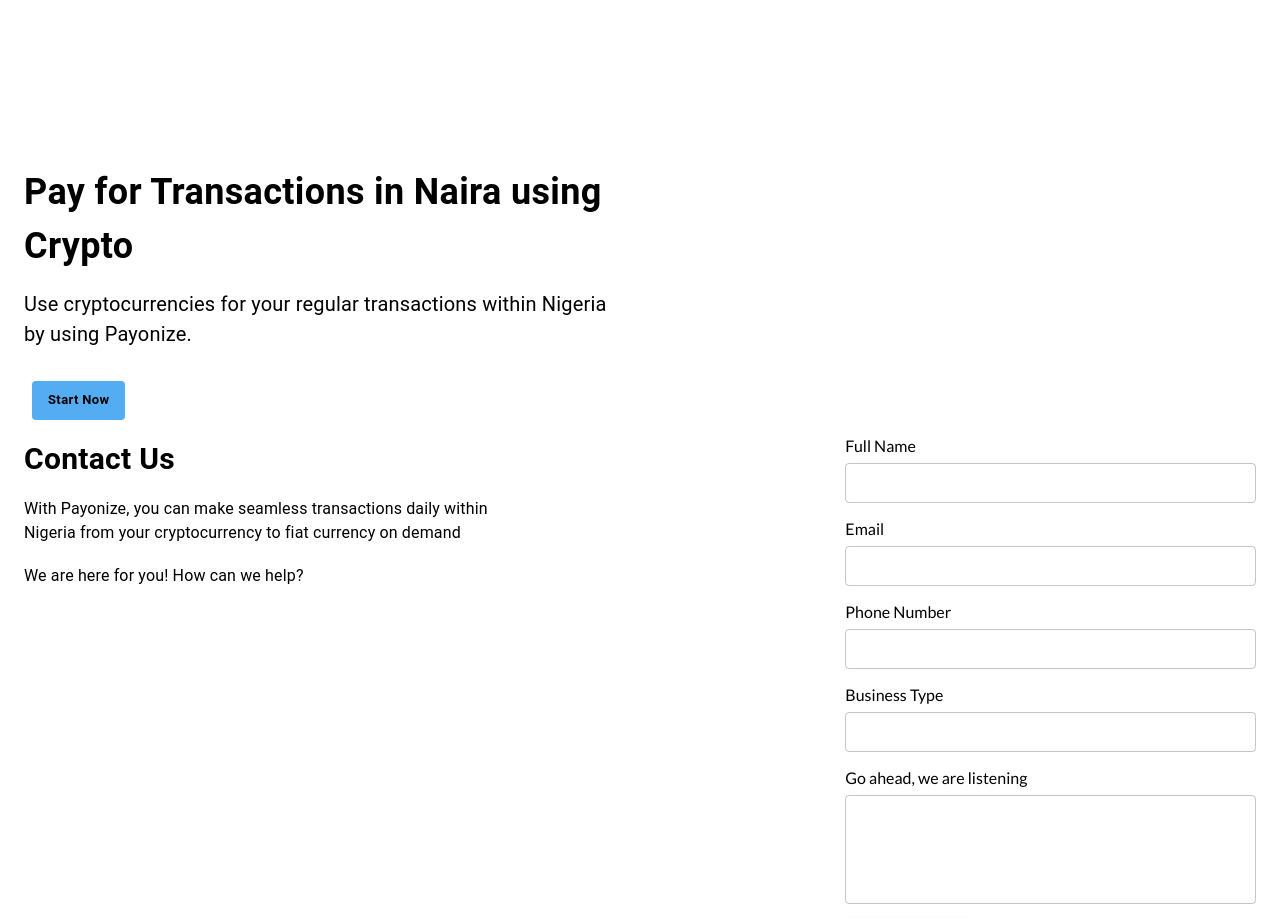
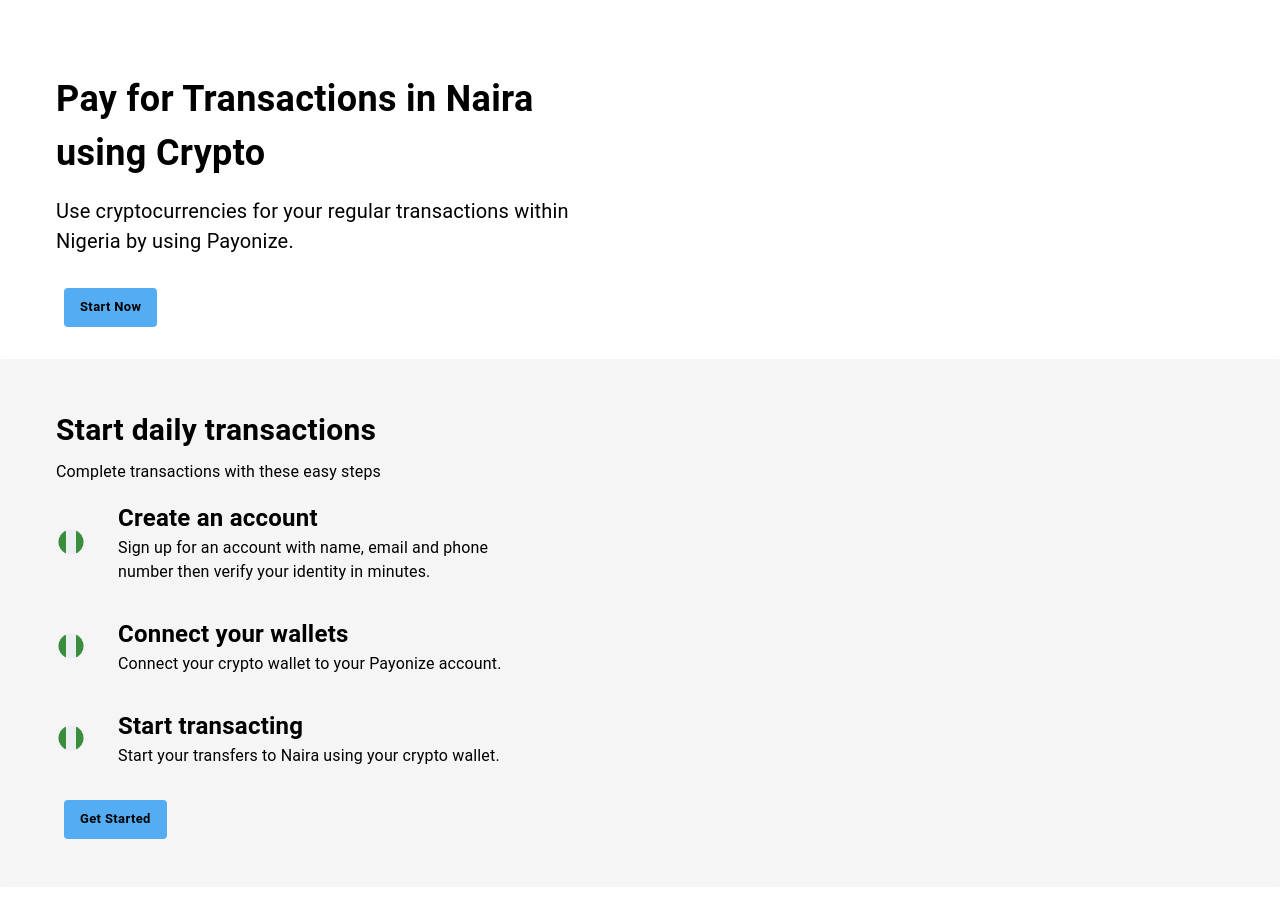
Before and after one commit to doseamp/web-frontend, a React (Create React App) app: page / in a window 1280 px wide. Shown: the part 80-998 px from the top of the page. Built offline with nearby package versions, Linux system fonts and the light colour scheme; no server answers.

Commit message:
Fixed minor style issues

```diff
--- a/src/components/ContactUs.jsx
+++ b/src/components/ContactUs.jsx
@@ -5,6 +5,7 @@
   TextField,
   Button,
   CircularProgress,
+  Container,
 } from "@mui/material";
 import { useState } from "react";
 
@@ -33,7 +34,16 @@
   };
 
   return (
-    <Box>
+    <Box
+      sx={{
+        py: 4,
+        px: {
+          xs: 2,
+          md: 4,
+        },
+      }}
+    >
+      <Container maxWidth="xl">
         <Grid container justifyContent="space-between">
           <Grid item xs={12} md={5} sx={{ py: 2 }}>
             <Typography
@@ -53,7 +63,13 @@
             <form
               onSubmit={(e) => {
                 e.preventDefault();
-              handleSubmit(fullName, email, phoneNumber, businessType, message);
+                handleSubmit(
+                  fullName,
+                  email,
+                  phoneNumber,
+                  businessType,
+                  message
+                );
               }}
             >
               <label>Full Name</label>
@@ -157,6 +173,7 @@
             </form>
           </Grid>
         </Grid>
+      </Container>
     </Box>
   );
 };
--- a/src/components/MainNavbar.jsx
+++ b/src/components/MainNavbar.jsx
@@ -47,7 +47,7 @@
   return (
     <Container maxWidth="xl">
       <AppBar
-        position="static"
+        position="fixed"
         display="flex"
         sx={{
           background: "#ffffff",
@@ -57,7 +57,7 @@
       >
         <Toolbar>
           <Link to="/">
-            <img src="logo.png" alt="logo" style={{ width: 175, height: 90 }} />
+            <img src="logo.png" alt="logo" style={{ width: 175, height: 80 }} />
           </Link>
 
           <MainMenu pages={pages} />
--- a/src/components/Showcase.jsx
+++ b/src/components/Showcase.jsx
@@ -1,9 +1,18 @@
 import { Link } from "react-router-dom";
-import { Button, Box, Grid, Typography } from "@mui/material";
+import { Button, Box, Grid, Typography, Container } from "@mui/material";
 
 const Showcase = () => {
   return (
-    <Box maxWidth="xl">
+    <Box
+      sx={{
+        pb: 4,
+        px: {
+          xs: 2,
+          md: 4,
+        },
+      }}
+    >
+      <Container maxWidth="xl">
         <Grid container spacing={2} alignItems="center">
           <Grid item xs={12} md={6}>
             <Typography
@@ -13,8 +22,8 @@
               Pay for Transactions in Naira using Crypto
             </Typography>
             <Typography sx={{ fontSize: "20px", pb: 4 }}>
-            Use cryptocurrencies for your regular transactions within Nigeria by
-            using Payonize.
+              Use cryptocurrencies for your regular transactions within Nigeria
+              by using Payonize.
             </Typography>
 
             <Link
@@ -44,6 +53,7 @@
             </Link>
           </Grid>
         </Grid>
+      </Container>
     </Box>
   );
 };
--- a/src/pages/Home.jsx
+++ b/src/pages/Home.jsx
@@ -1,13 +1,15 @@
-import { Container } from "@mui/material";
+import { Box } from "@mui/material";
 import ContactUs from "../components/ContactUs";
+import Guide from "../components/Guide";
 import Showcase from "../components/Showcase";
 
 const Home = () => {
   return (
-    <Container maxWidth="xl">
+    <Box>
       <Showcase />
+      <Guide />
       <ContactUs />
-    </Container>
+    </Box>
   );
 };
 
```
Lines whose indentation alone changed are shown as unchanged.
